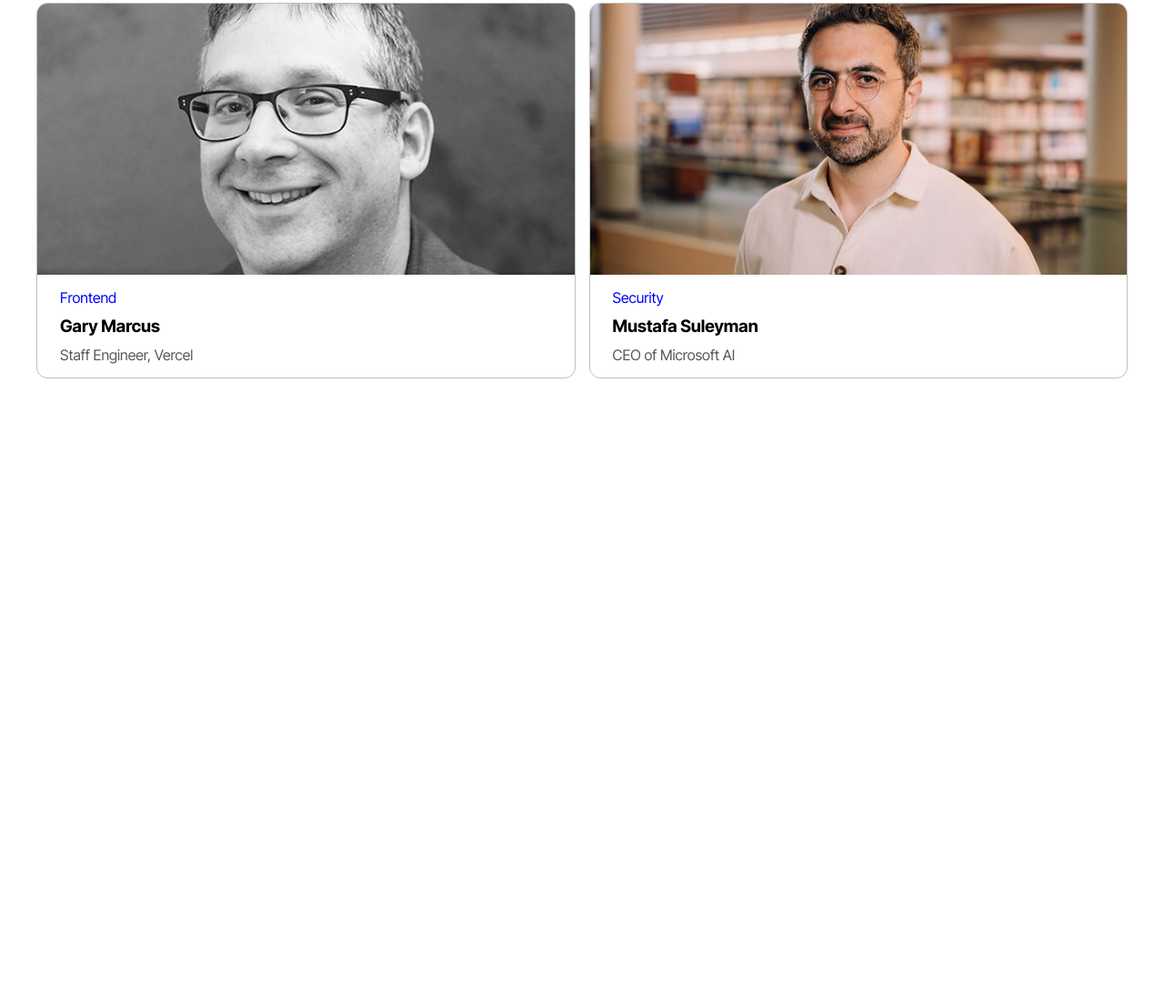
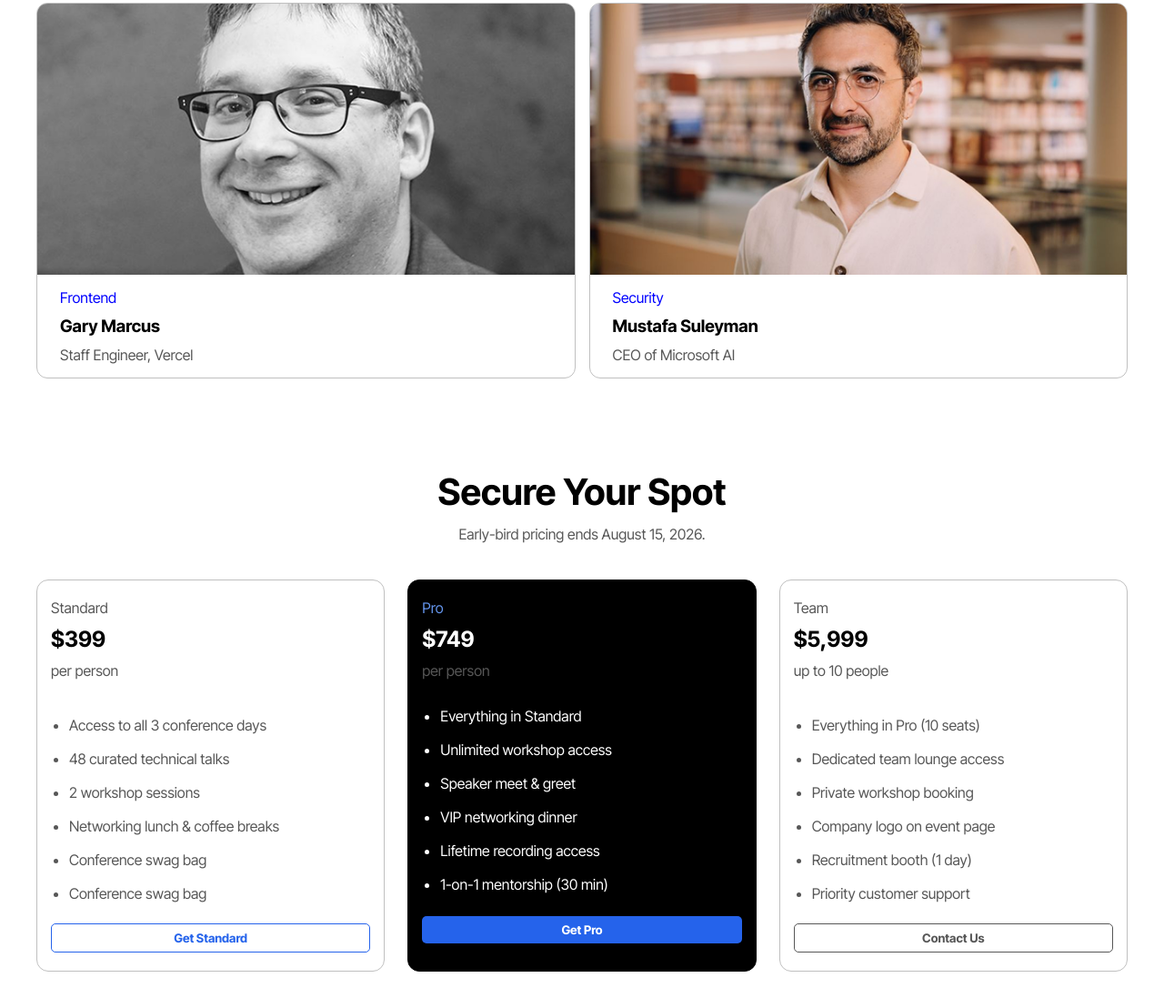
Before and after one commit to anasezhar9306-arch/Assignment-00-1, a plain HTML site: page index.html in a window 1280 px wide. Shown: the part 1341-2449 px from the top of the page at 91% size. Before the commit the page ends 1767 px from the top, so only its background shows below. Drawn offline with Linux system fonts and the light colour scheme.

Commit message:
complit Secure Your Spot

```diff
--- a/index.html
+++ b/index.html
@@ -108,5 +108,83 @@
      <!-- Meet the Speakers section end -->
      <!-- Meet the Speakers section end-->
 
+
+     <!-- Secure Your Spot section start -->
+     <!-- Secure Your Spot section start -->
+      <section class="Head-of-department">
+        <article class="Secure-Your-Spot">
+            <h2 class="Secure-Your-Spott">Secure Your Spot</h2>
+            <p class="Early-bird-pricing-en-s-August">Early-bird pricing ends August 15, 2026.</p>
+        </article>
+
+        <div class="All-box-together">
+            <!--Box-01-->
+        <div class="box-box-box">
+            <p class="standard-pro-team">Standard</p>
+            <h2>$399</h2>
+            <p class="standard-pro-team">per person</p>
+
+            <ul class="un-order-list">
+                <li>Access to all 3 conference days</li>
+                <li>48 curated technical talks</li>
+                <li>2 workshop sessions</li>
+                <li>Networking lunch & coffee breaks</li>
+                <li>Conference swag bag</li>
+                <li>Conference swag bag</li>
+            </ul>
+
+            <button class="Other-Bottoms"><strong>Get Standard</strong></button>
+        </div>
+
+        <!--Box-02-->
+        <div class="proo-box">
+           <div class="Private-box">
+             <p style="color: cornflowerblue;">Pro</p>
+            <h2>$749</h2>
+            <p class="standard-pro-team">per person</p>
+           </div>
+            <!-- <br> -->
+             <ul style="display: flex;
+        flex-direction: column;
+        gap: 17px;
+        padding-left: 20px;
+        margin-top: 30px;
+       ">
+                <li>Everything in Standard</li>
+                <li>Unlimited workshop access</li>
+                <li>Speaker meet & greet</li>
+                <li>VIP networking dinner</li>
+                <li>Lifetime recording access</li>
+                <li>1-on-1 mentorship (30 min)</li>
+             </ul>
+             <button class="Black-background-bottom"><strong>Get Pro</strong></button>
+        </div>
+
+        <!--Box-03-->
+        <div class="box-box-box">
+             <p class="standard-pro-team">Team</p>
+            <h2>$5,999</h2>
+            <p class="standard-pro-team">up to 10 people</p>
+            <!-- <br> -->
+             <ul class="un-order-list">
+                <li>Everything in Pro (10 seats)</li>
+                <li>Dedicated team lounge access</li>
+                <li>Private workshop booking</li>
+                <li>Company logo on event page</li>
+                <li>Recruitment booth (1 day)</li>
+                <li>Priority customer support</li>
+             </ul>
+
+             <button class="Last-button"><strong>Contact Us</strong></button>
+
+        </div>
+        </div>
+      </section>
+
+
+
+     <!-- Secure Your Spot section end -->
+     <!-- Secure Your Spot section end -->
+
 </body>
 </html>
--- a/style.css
+++ b/style.css
@@ -1,6 +1,5 @@
 *{
     margin: 0;
-    padding: 0;
     font-family: "Inter Tight", sans-serif;
 }
 .comon-btn{
@@ -174,8 +173,105 @@ header div article p{
  .Blue-text-in-the-image-silver{
     color: #575757;
  }
+ /* Meet the Speakers style end */
+ /* Meet the Speakers style end */
+
+    /* Secure Your Spot start */
+    /* Secure Your Spot start */
+    .Head-of-department{
+        max-width: 1200px;
+        margin: auto;
+    }
+    .Secure-Your-Spott{
+        font-size: 40px;
+    }
+    .Early-bird-pricing-en-s-August{
+        color: #575757;
+    }
+    .Secure-Your-Spot{
+        text-align: center;
+        margin-top: 100px;
+        display: flex;
+        flex-direction: column;
+        gap: 12px;
+    }
+
+    .All-box-together{
+        display: grid;
+        grid-template-columns: 1fr 1fr 1fr;
+        gap: 25px;
+
+    }
+    .box-box-box{
+        border: 1px solid silver;
+        border-radius: 13px;
+        overflow: hidden;
+        padding: 20px 15px;
+        margin-top: 40px;
+        margin-bottom: 40px;
+        display: flex;
+        flex-direction: column;
+        gap: 10px;
+    }
+    .box-box-box button{
+    margin-top: auto;
+    }
+    .un-order-list{
+        display: flex;
+        flex-direction: column;
+        gap: 17px;
+        margin-top: 30px;
+        padding-left: 20px;
+        color: #575757;
+    }
+    .proo-box{
+       margin-top: 40px;
+       margin-bottom: 40px;
+       border:1px solid black ;
+       border-radius: 13px;
+       overflow: hidden;
+       background-color: black;
+       color: white;
+       padding: 20px 15px;
+    }
+    .Private-box{
+        display: flex;
+        flex-direction: column;
+        gap: 10px;
+    }
+    .Black-background-bottom{
+        width: 100%;
+        background-color: #2563EB;
+        color: white;
+        border: none;
+        padding: 7px 0px;
+        border-radius: 5px;
+        margin-top: 25px;
+        margin-bottom: 10px;
+    }
+    .Other-Bottoms{
+        width: 100%;
+        background-color: white;
+        color: #2563EB;
+        border:1px solid #2563EB;
+        padding: 7px 0px;
+        border-radius: 5px;
+    }
+    .Last-button{
+        width: 100%;
+        background-color: white;
+        color: #575757;
+        border:1px solid #575757;
+        padding: 7px 0px;
+        border-radius: 5px;
+
+    }
+    .standard-pro-team{
+        color: #575757;
+    }
 
 
 
- /* Meet the Speakers style end */
- /* Meet the Speakers style end */
+
+    /* Secure Your Spot end*/
+    /* Secure Your Spot end*/
```
